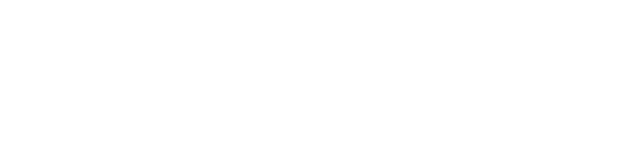
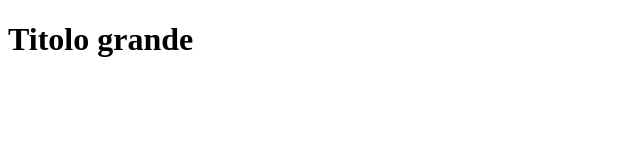
Before and after one commit to giorgiagalbullicavazzini/vue-hello, a plain HTML site: page index.html in a window 1280 px wide. Shown: the whole page, without its empty margins (0-640 px from the left). Drawn offline with nearby package versions, Linux system fonts and the light colour scheme.

Commit message:
vue app title

```diff
--- a/index.html
+++ b/index.html
@@ -9,11 +9,18 @@
 </head>
 
 <body>
-    <!-- JS -->
-    <script src="main.js"></script>
+
+    <!-- Vue App - Title -->
+    <div id="app">
+        <h1>{{ title }}</h1>
+    </div>
+    <!-- Vue App - Title -->
 
     <!-- Vue -->
     <script src="https://unpkg.com/vue@3/dist/vue.global.js"></script>
+
+    <!-- JS -->
+    <script src="main.js"></script>
 </body>
 
 </html>
--- a/main.js
+++ b/main.js
@@ -1 +1,12 @@
 'use strict';
+
+const { createApp } = Vue;
+
+// Vue App - Title
+const vm = createApp({
+    data() {
+        return {
+            title: 'Titolo grande'
+        };
+    }
+}).mount('#app');
```
